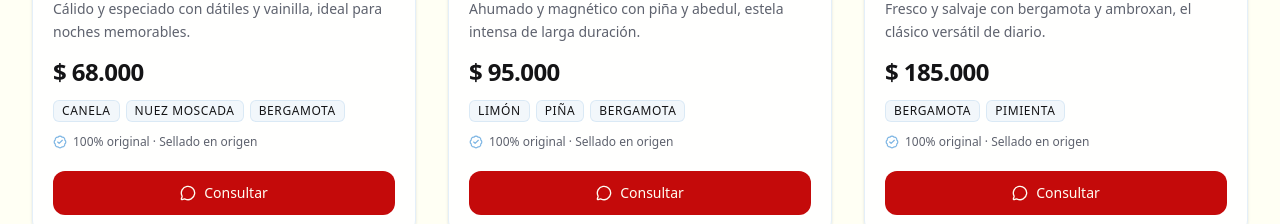
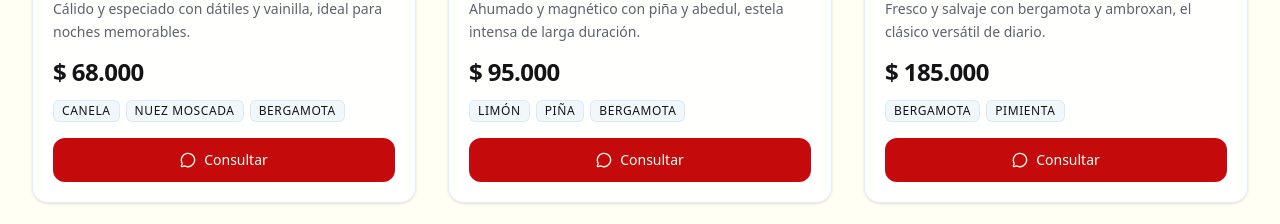
Before and after one commit to MatiasChiacchio/timelux-landing, a Next.js app: page / in a window 1280 px wide. Shown: the part 1700-1924 px from the top of the page. Built offline with nearby package versions, Linux system fonts and the light colour scheme; no server answers.

Commit message:
refactor(catalog): remover leyenda de autenticidad en tarjetas de perfumes
- Eliminar texto redundante '100% original · Sellado en origen' en TarjetaPerfume
- Limpiar icono de verificacion e imports en desuso
- Mejorar el espaciado vertical y limpieza visual del catalogo

```diff
--- a/src/components/perfumes/TarjetaPerfume.tsx
+++ b/src/components/perfumes/TarjetaPerfume.tsx
@@ -1,7 +1,7 @@
 // Tarjeta de fragancia con diseño de alta gama.
 // Server Component presentacional: se reutiliza en la Home y en /perfumes.
 
-import { BadgeCheck, MessageCircle } from "lucide-react";
+import { MessageCircle } from "lucide-react";
 import ImagenPerfume from "@/src/components/ui/ImagenPerfume";
 import {
   enlaceWhatsAppPerfume,
@@ -77,12 +77,6 @@ export default function TarjetaPerfume({
             </li>
           ))}
         </ul>
-
-        {/* Garantía de originalidad */}
-        <p className="mt-3 inline-flex items-center gap-1.5 text-xs font-medium text-[#5e626e]">
-          <BadgeCheck size={14} aria-hidden="true" className="text-[#7bb4e3]" />
-          100% original · Sellado en origen
-        </p>
       </div>
 
       {/* Consulta individual por WhatsApp */}
```
